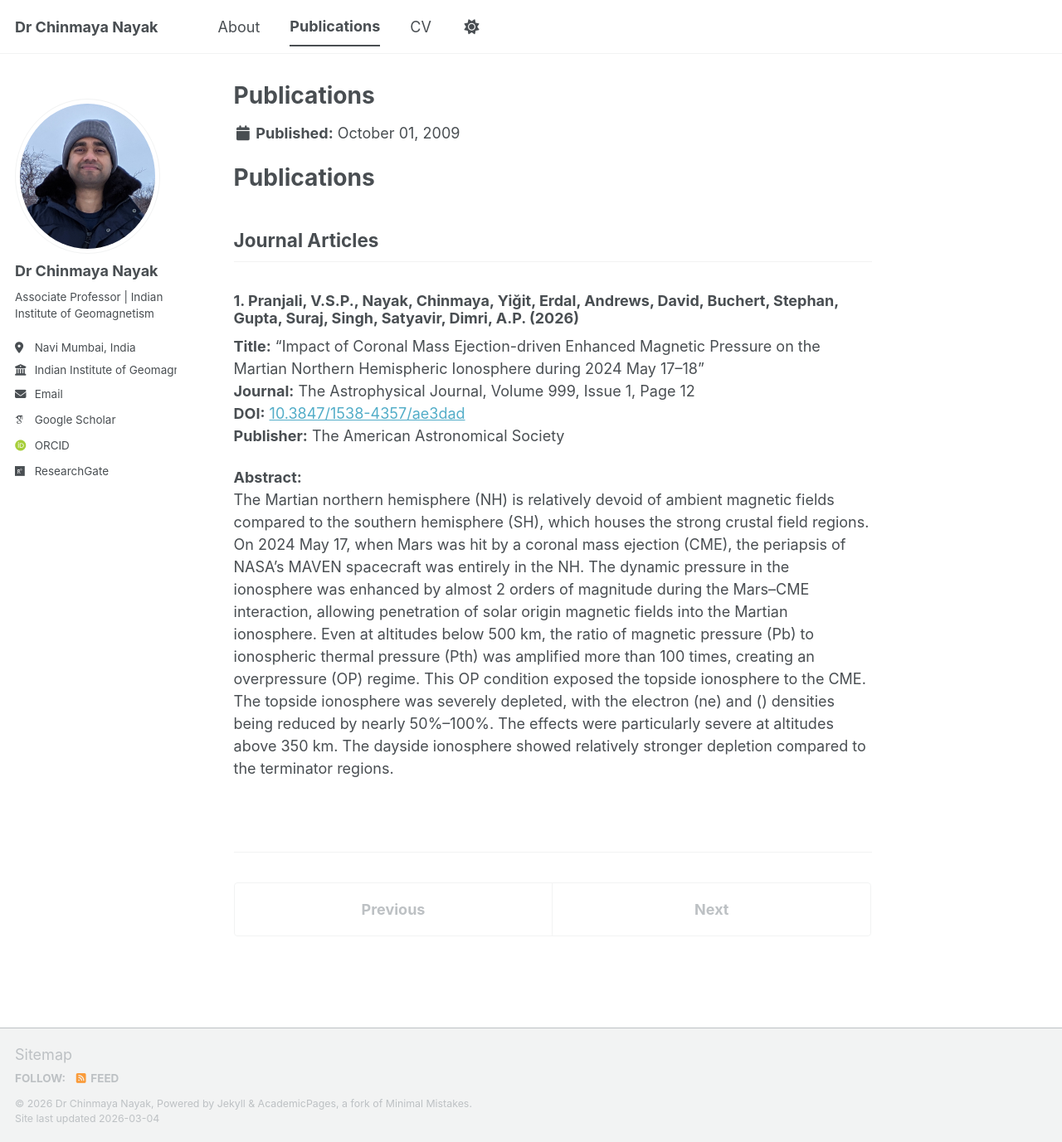
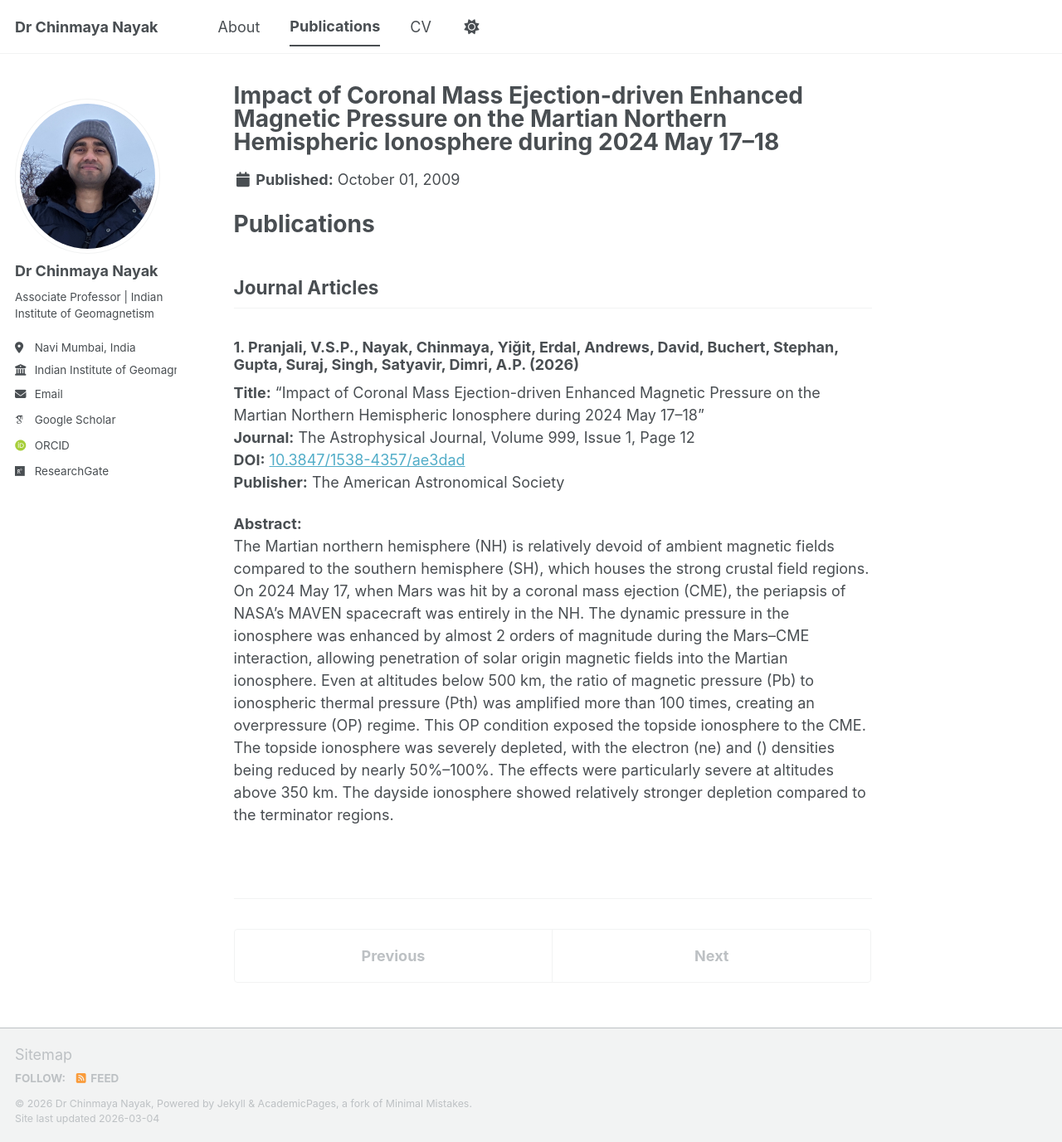
Before and after one commit to physics642/Chinmaya.Nayak, a Jekyll site: the page built from _publications/2009-10-01-paper-title-number-1.md, in a window 1280 px wide and 1377 px high. Shown: the whole window at 83% size. Built offline with Jekyll 4.4.1, drawn with Linux system fonts in a browser that asks for light colours; some web fonts are replaced; a script bundle is joined from its source files by our own code; library files that are not in the unit come from our copies.

Commit message:
Update 2009-10-01-paper-title-number-1.md

```diff
--- a/_publications/2009-10-01-paper-title-number-1.md
+++ b/_publications/2009-10-01-paper-title-number-1.md
@@ -1,5 +1,5 @@
 ---
-title: "Publications"
+title: "Impact of Coronal Mass Ejection-driven Enhanced Magnetic Pressure on the Martian Northern Hemispheric Ionosphere during 2024 May 17–18"
 permalink: /publications/
 collection: publications
 layout: single
```
